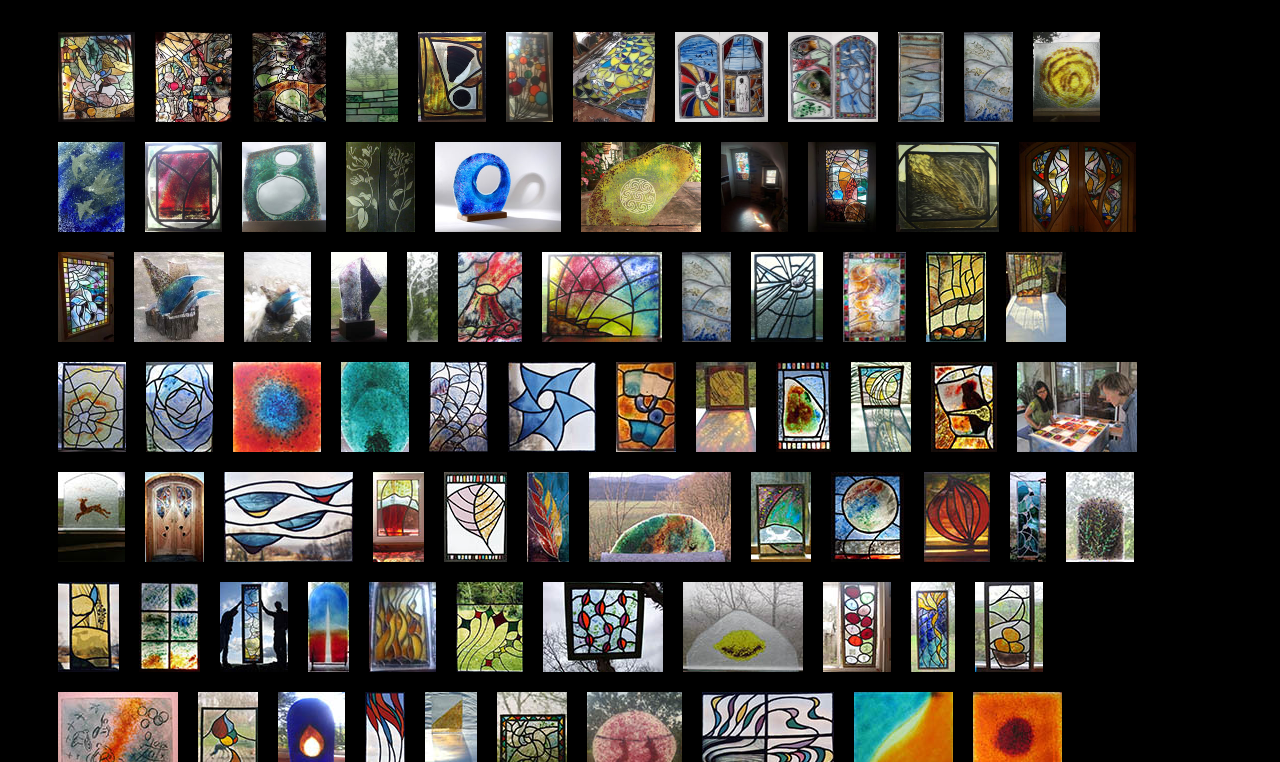
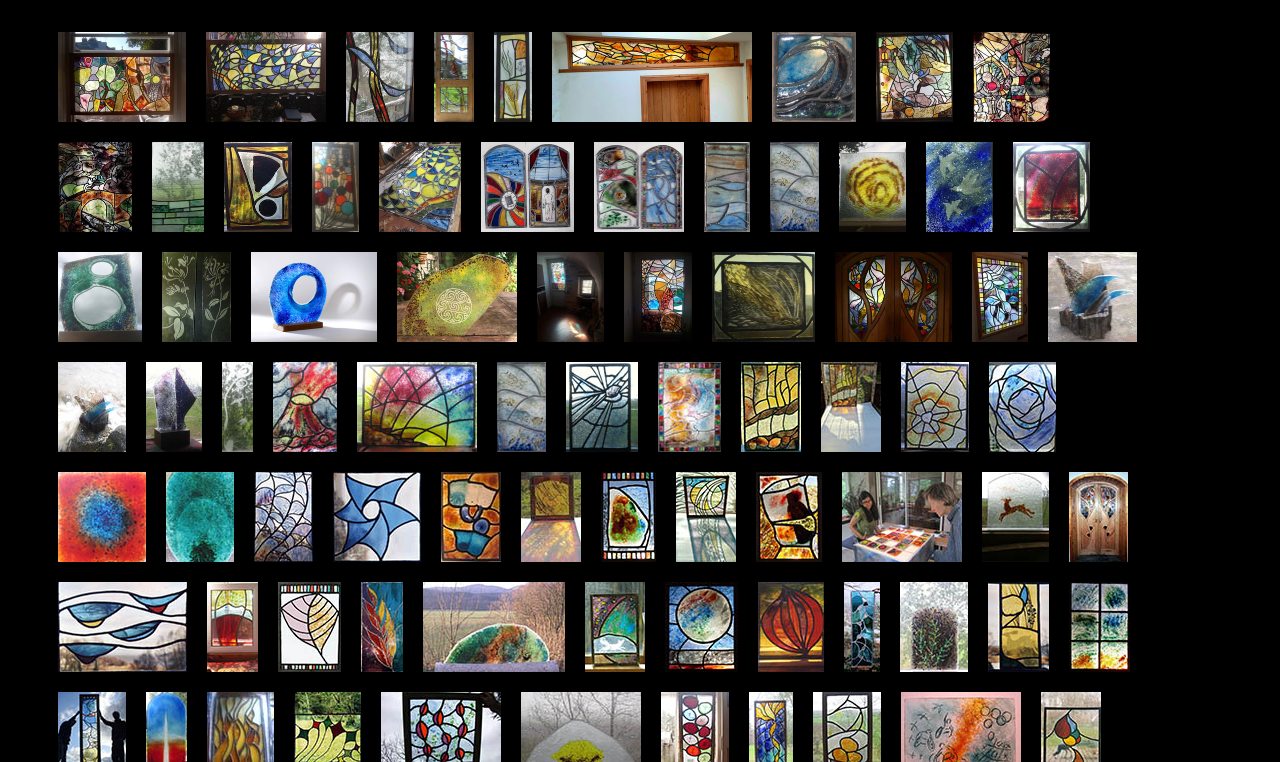
Before and after one commit to lukebarlow/carolynbarlow-com, a plain HTML site: page glass/index.html in a window 1280 px wide. Shown: the part 338-1100 px from the top of the page. Drawn offline with Linux system fonts and the light colour scheme.

Commit message:
new glass pictures

```diff
--- a/glass/index.html
+++ b/glass/index.html
@@ -11,6 +11,14 @@
     <script>
 
     var images = [
+        'multicolour.jpg',
+        'wave-of-triangles.jpg',
+        'den-door.jpg',
+        'den-door-wide.jpg',
+        'flowers.jpg',
+        'sun-over-door.jpg',
+        'wave-2.jpg',
+
         "Tam o' Shanter 1.jpg",
         "Tam o' Shanter 2.jpg",
         "Tam o' Shanter 3.jpg",
```
